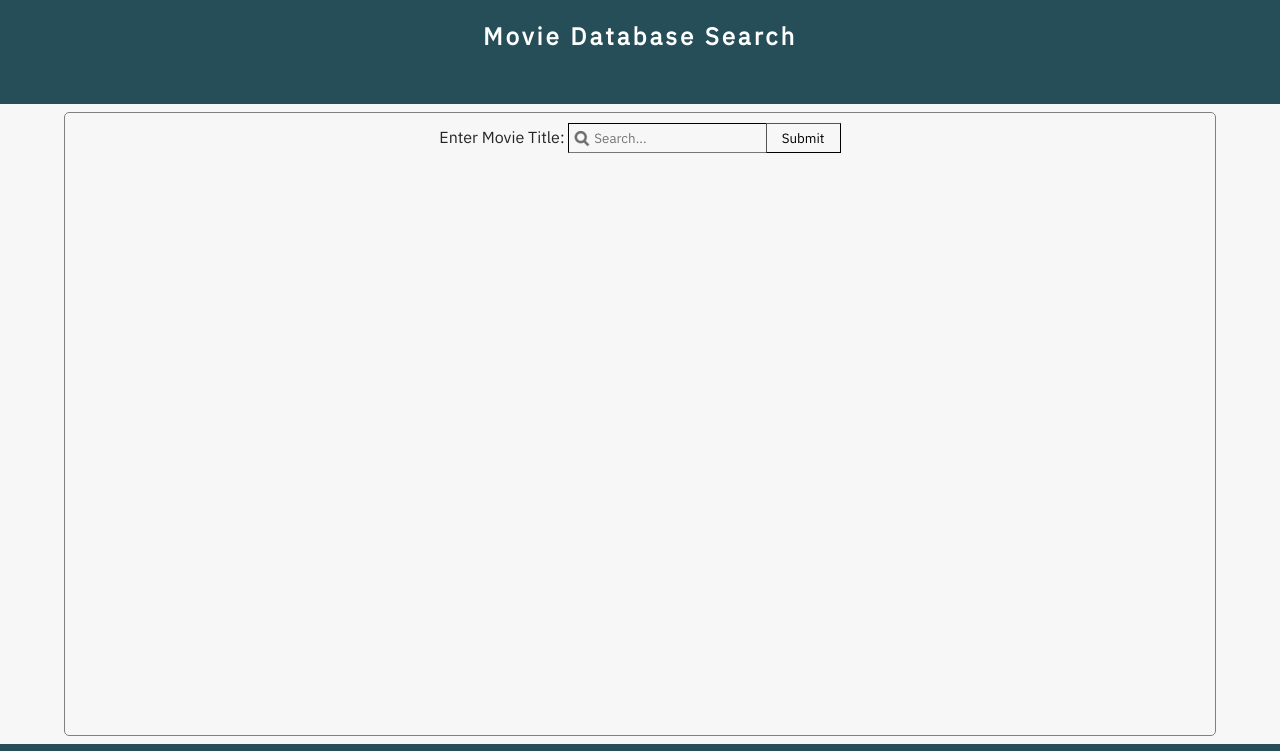
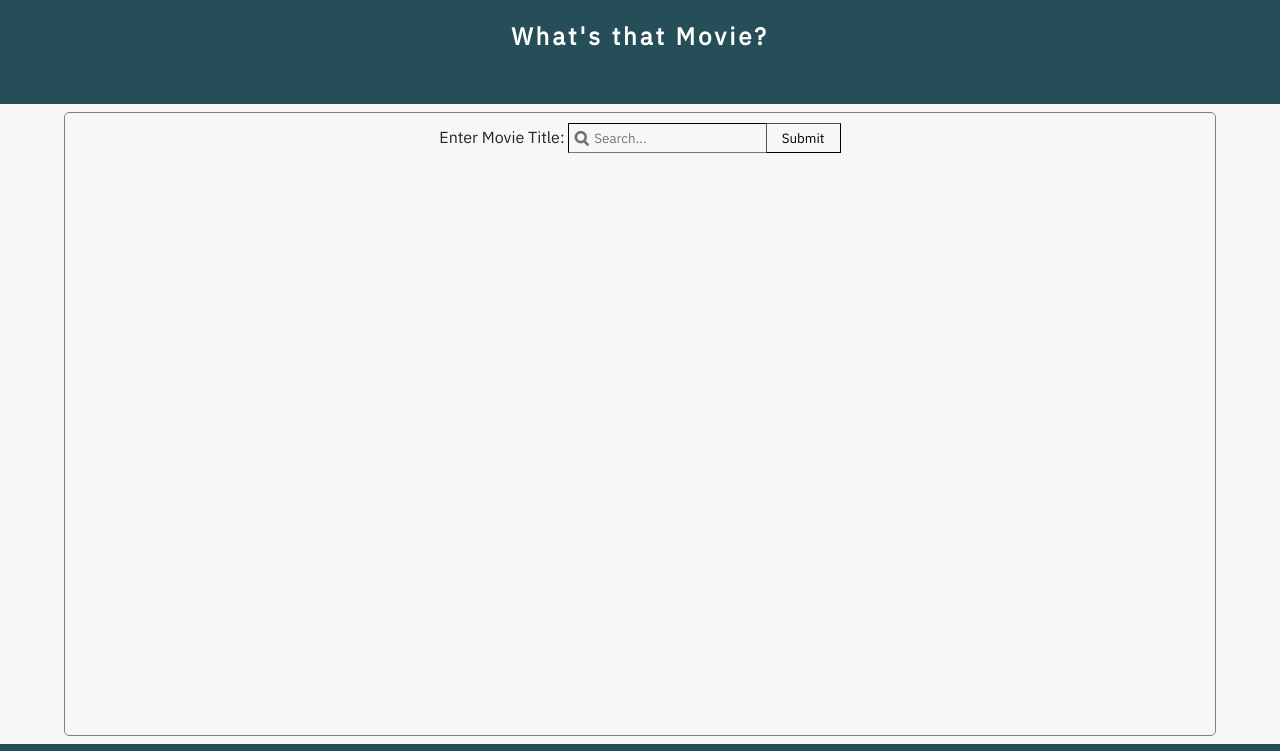
Before and after one commit to alucchitti/C1SESSubmission, a plain HTML site: page index.html in a window 1280 px wide. Shown: the top 751 px of the page. Drawn offline with Linux system fonts and the light colour scheme.

Commit message:
Update styling

```diff
--- a/index.html
+++ b/index.html
@@ -4,7 +4,7 @@
 <head>
   <meta charset="utf-8">
 
-  <title>Movie Finder</title>
+  <title>Name That Movie</title>
 
   <link rel="stylesheet" href="styles.css">
   <link rel="shortcut icon" href="images/movieicon.ico" type="image/x-icon">
@@ -15,7 +15,7 @@
 
 <body>
   <header>
-    <h2>Movie Database Search</h2>
+    <h2>What's that Movie?</h2>
   </header>
   <main>
     <form id="titleForm">
```
Also changed, not shown: 1 other file.
